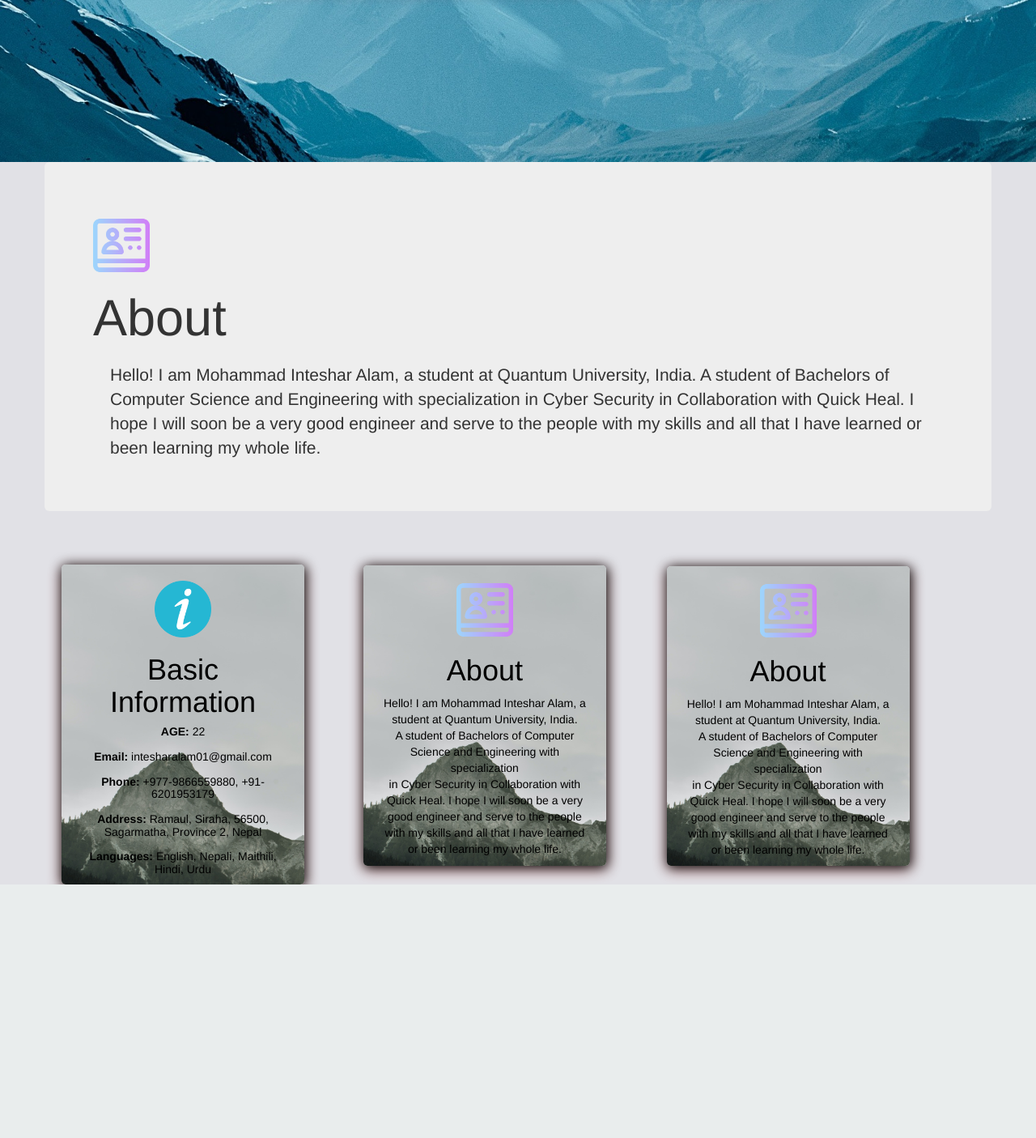
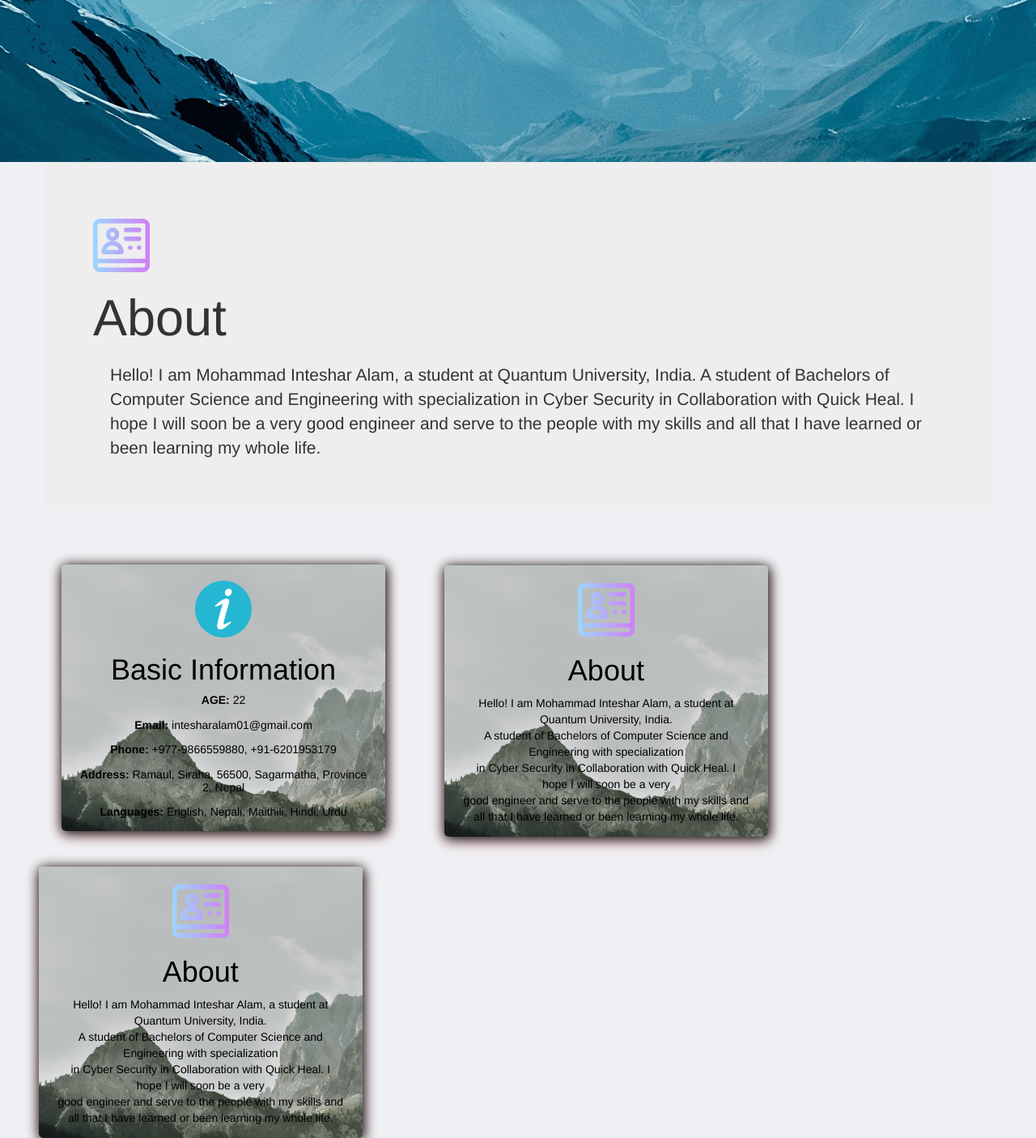
Before and after one commit to inteshar/Portfolio, a PHP site: page / in a window 1280 px wide. Shown: the part 581-1986 px from the top of the page at 81% size. Before the commit the page ends 1673 px from the top, so only its background shows below. Run offline with PHP 8.4, Linux system fonts and the light colour scheme.

Commit message:
Update css.css

```diff
--- a/css.css
+++ b/css.css
@@ -1,5 +1,5 @@
 body{
-    background-color: rgba(209, 209, 216, 0.63);
+    background-color: rgb(239, 240, 243);
     width: 100%;
     height: 100%;
 
@@ -47,7 +47,7 @@ body{
     margin-top: 3%;
     margin-left: 3%;
     margin-right: 3%;
-    width: 300px;
+    width: 400px;
     box-shadow: 1px 2px 15px 1px rgb(0, 0, 0), 0 6px 20px 0 rgba(255, 0, 0, 0.19);
     text-align: center;
     text-shadow: rgb(255, 255, 255);
```
